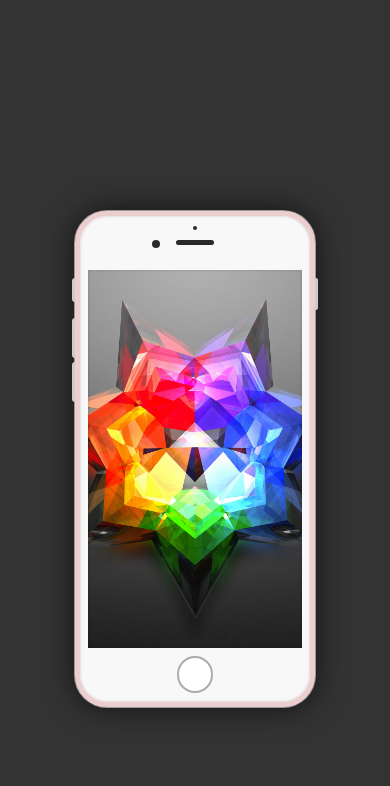
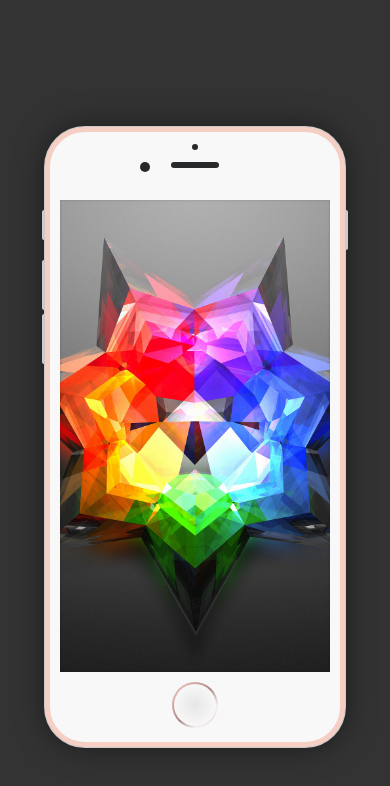
Before and after one commit to chungmanchau/mobile-mockups, a plain HTML site: page index.html in a window 390 px wide. Drawn offline with Linux system fonts and the light colour scheme.

Commit message:
Completed basic iphone

```diff
--- a/index.html
+++ b/index.html
@@ -7,7 +7,7 @@
 </head>
 <body>
 	<div class="wrapper">
-		<div class="iphone">
+		<div class="iphone view_1">
 			<div class="iphone-top">
 				<span class="camera"></span>
 				<span class="sensor"></span>
--- a/scss/_base.scss
+++ b/scss/_base.scss
@@ -1,13 +1,14 @@
 html {
 	width: 100%;
 	height: 100%;
+	font-size:20px;
 	body {
 		width: 100%;
 		height: 100%;
 		// background: url(../images/background.jpg) center center no-repeat;
 		background: #333;
 		.wrapper {
-			padding-top: 25vh;
+			padding-top: 15vh;
 		}
 	}
 }
--- a/scss/_iphone.scss
+++ b/scss/_iphone.scss
@@ -6,10 +6,16 @@
     margin: 0 auto;
     padding: 0;
 
-    border: 5px solid #ECCECE;
+    border: 5px solid #F5CEC4;
     border-radius: 2rem;
     background: #f8f8f8;
-    box-shadow: inset 0 0 3px 0 rgba(0, 0, 0, .2), 0 0 0 1px #999, 0 0 30px 0 rgba(0, 0, 0, .7);
+    box-shadow: 0 0 0 1px #CACACA, 0 0 30px 0 rgba(0, 0, 0, .5);
+    // transform: scale(0.8);
+
+    // &.view_1 {
+    //     transform: rotateX(50deg) rotateY(0deg) rotateZ(-50deg);
+    // box-shadow: -3px 3px 0 #F5CEC4, -6px 6px 0 #F5CEC4, -9px 9px 0 #F5CEC4, -12px 12px 0 #F5CEC4, -14px 10px 20px #F5CEC4;
+    // }
     span {
         display: block;
     }
@@ -58,6 +64,7 @@
             height: 100%;
 
             background: url(../images/background2.jpg) center center no-repeat;
+            // background: #FFF;
             background-size: auto 100%;
             box-shadow: inset 0 0 3px 0 rgba(0, 0, 0, .2);
             &::-webkit-scrollbar {
@@ -66,18 +73,20 @@
         }
     }
     .iphone-btns {
-        position: relative;
+        position: absolute;
+        left: 0;
+        width: 100%;
         .side-btn {
             position: absolute;
 
-            width: .19rem;
+            width: .1rem;
 
             border-radius: .5rem 0 0 .5rem;
             background: #ccc;
         }
         .iphone-btns-left {
             position: absolute;
-            left: -.5rem;
+            left: -.4rem;
             .sound {
                 height: 1.5rem;
                 top: .5rem;
@@ -110,10 +119,21 @@
             width: 2.3rem;
             height: 2.3rem;
             margin: 0 auto;
-
-            border: 2px solid #acacad;
+            background: -webkit-linear-gradient(top left, #F5CEC4  0%, #AF8585  50%, #f0f2f2 75%, #F5CEC4  100%);
+            background: -o-linear-gradient(top left, #F5CEC4  0%, #AF8585  50%, #f0f2f2 75%, #F5CEC4  100%);
+            background: linear-gradient(bottom right, #F5CEC4  0%, #AF8585  50%, #f0f2f2 75%, #F5CEC4  100%);
             border-radius: 50%;
-            background: #fff;
+            position: relative;
+            &:after {
+                background: radial-gradient(#E6E6E6  0%, #FFF  100%);
+                content: "";
+                position: absolute;
+                left: .1rem;
+                top: .1rem;
+                width: 2.1rem;
+                height: 2.1rem;
+                border-radius: 50%;
+            }
         }
     }
 }
```
Also changed, not shown: css/style.css, 1 other file.
